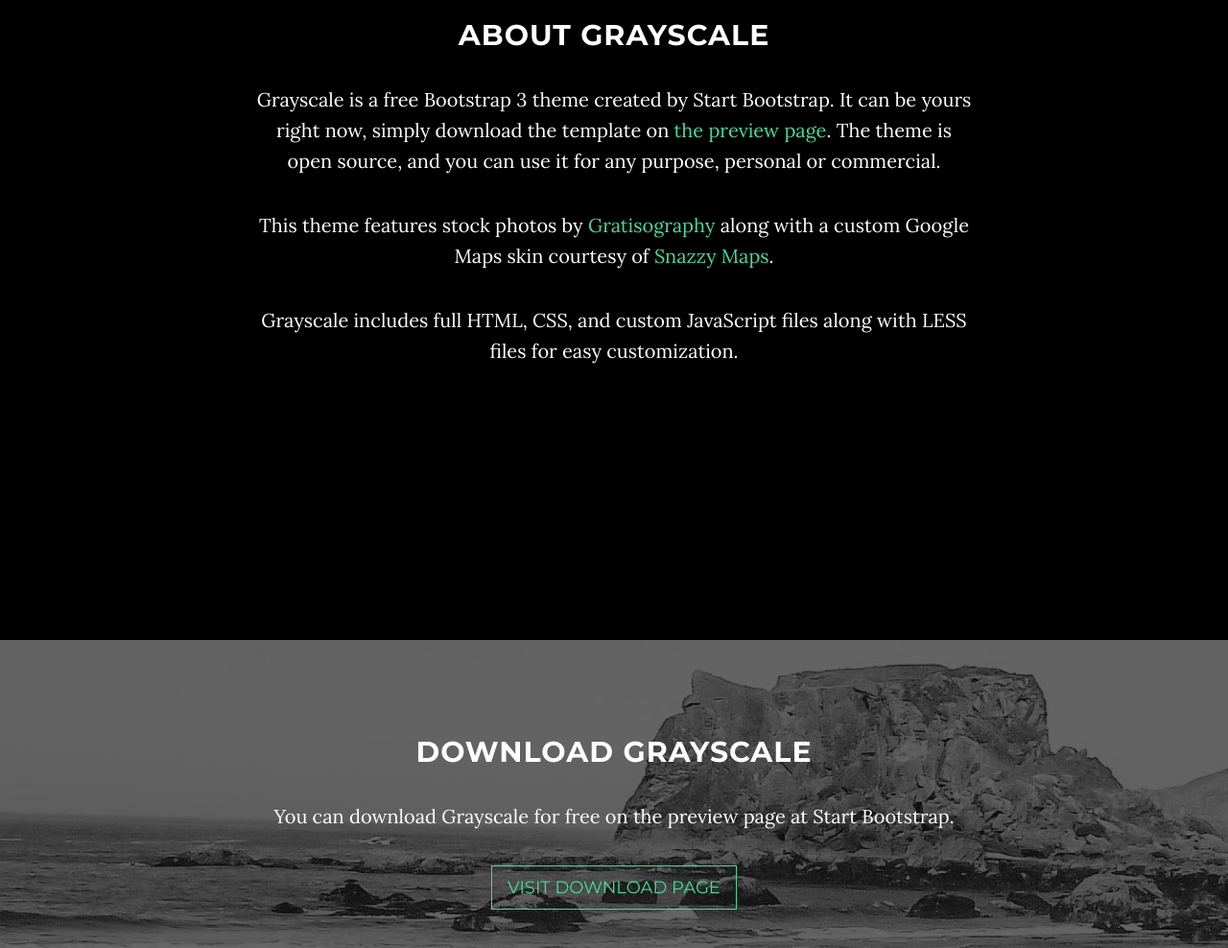
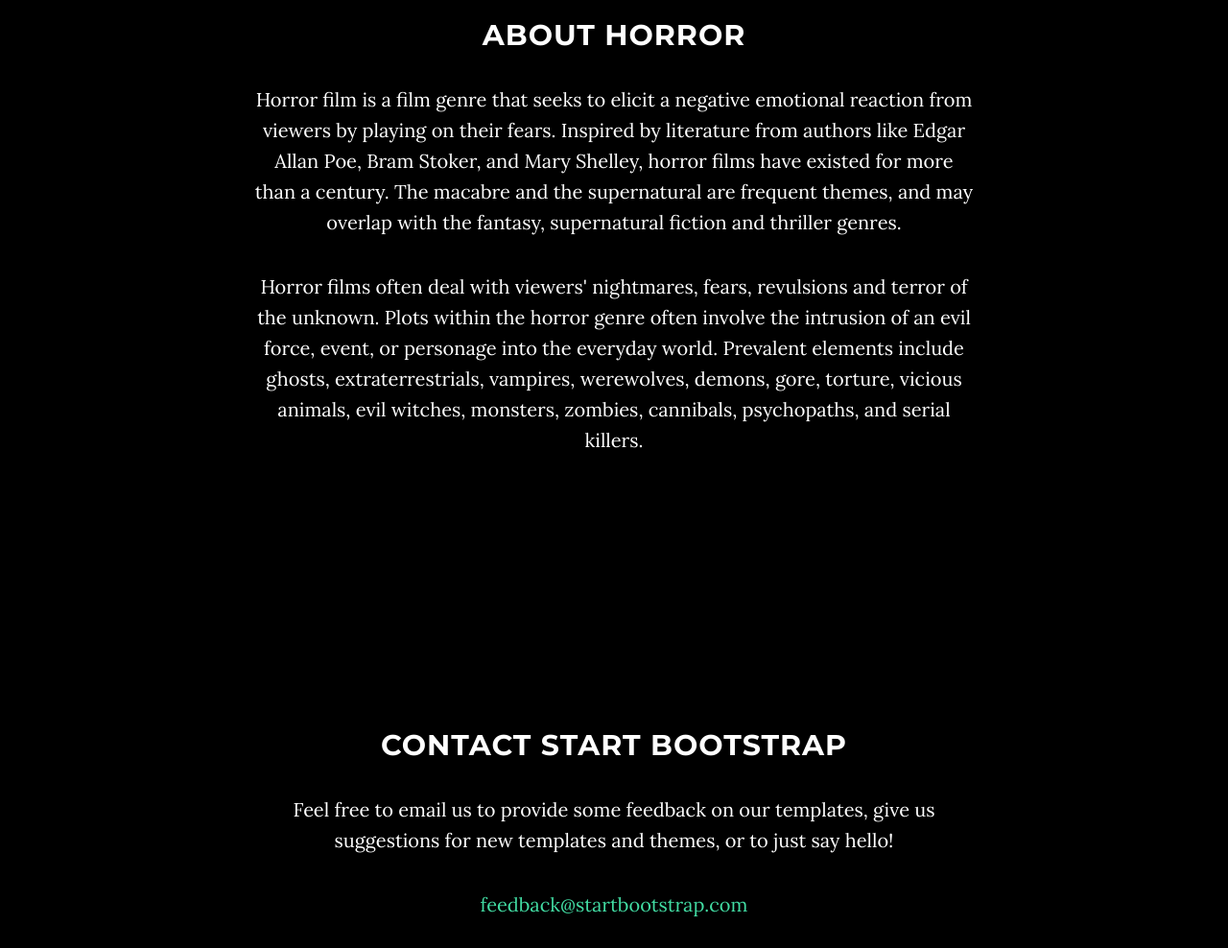
Before and after one commit to applepen322/Template-3, a website: page index.html in a window 1280 px wide. Shown: the part 1030-2018 px from the top of the page at 96% size. Drawn offline with nearby package versions, Linux system fonts and the light colour scheme; some packages are replaced by stand-ins of ours.

Commit message:
Update index.html

```diff
--- a/index.html
+++ b/index.html
@@ -9,7 +9,7 @@
     <meta name="description" content="">
     <meta name="author" content="">
 
-    <title>Grayscale - Start Bootstrap Theme</title>
+    <title>Horror Stories</title>
 
     <!-- Bootstrap Core CSS -->
     <link href="vendor/bootstrap/css/bootstrap.min.css" rel="stylesheet">
@@ -75,8 +75,8 @@
                 <div class="row">
                     <div class="col-md-8 col-md-offset-2">
                         <h1 class="brand-heading">Grayscale</h1>
-                        <p class="intro-text">A free, responsive, one page Bootstrap theme.
-                            <br>Created by Start Bootstrap.</p>
+                        <p class="intro-text">Parental Advisory
+                            <br>Explicit Content</p>
                         <a href="#about" class="btn btn-circle page-scroll">
                             <i class="fa fa-angle-double-down animated"></i>
                         </a>
@@ -90,23 +90,9 @@
     <section id="about" class="container content-section text-center">
         <div class="row">
             <div class="col-lg-8 col-lg-offset-2">
-                <h2>About Grayscale</h2>
-                <p>Grayscale is a free Bootstrap 3 theme created by Start Bootstrap. It can be yours right now, simply download the template on <a href="http://startbootstrap.com/template-overviews/grayscale/">the preview page</a>. The theme is open source, and you can use it for any purpose, personal or commercial.</p>
-                <p>This theme features stock photos by <a href="http://gratisography.com/">Gratisography</a> along with a custom Google Maps skin courtesy of <a href="http://snazzymaps.com/">Snazzy Maps</a>.</p>
-                <p>Grayscale includes full HTML, CSS, and custom JavaScript files along with LESS files for easy customization.</p>
-            </div>
-        </div>
-    </section>
-
-    <!-- Download Section -->
-    <section id="download" class="content-section text-center">
-        <div class="download-section">
-            <div class="container">
-                <div class="col-lg-8 col-lg-offset-2">
-                    <h2>Download Grayscale</h2>
-                    <p>You can download Grayscale for free on the preview page at Start Bootstrap.</p>
-                    <a href="http://startbootstrap.com/template-overviews/grayscale/" class="btn btn-default btn-lg">Visit Download Page</a>
-                </div>
+                <h2>About Horror</h2>
+                <p>Horror film is a film genre that seeks to elicit a negative emotional reaction from viewers by playing on their fears. Inspired by literature from authors like Edgar Allan Poe, Bram Stoker, and Mary Shelley, horror films have existed for more than a century. The macabre and the supernatural are frequent themes, and may overlap with the fantasy, supernatural fiction and thriller genres.</p>
+                <p>Horror films often deal with viewers' nightmares, fears, revulsions and terror of the unknown. Plots within the horror genre often involve the intrusion of an evil force, event, or personage into the everyday world. Prevalent elements include ghosts, extraterrestrials, vampires, werewolves, demons, gore, torture, vicious animals, evil witches, monsters, zombies, cannibals, psychopaths, and serial killers.</p>
             </div>
         </div>
     </section>
```
